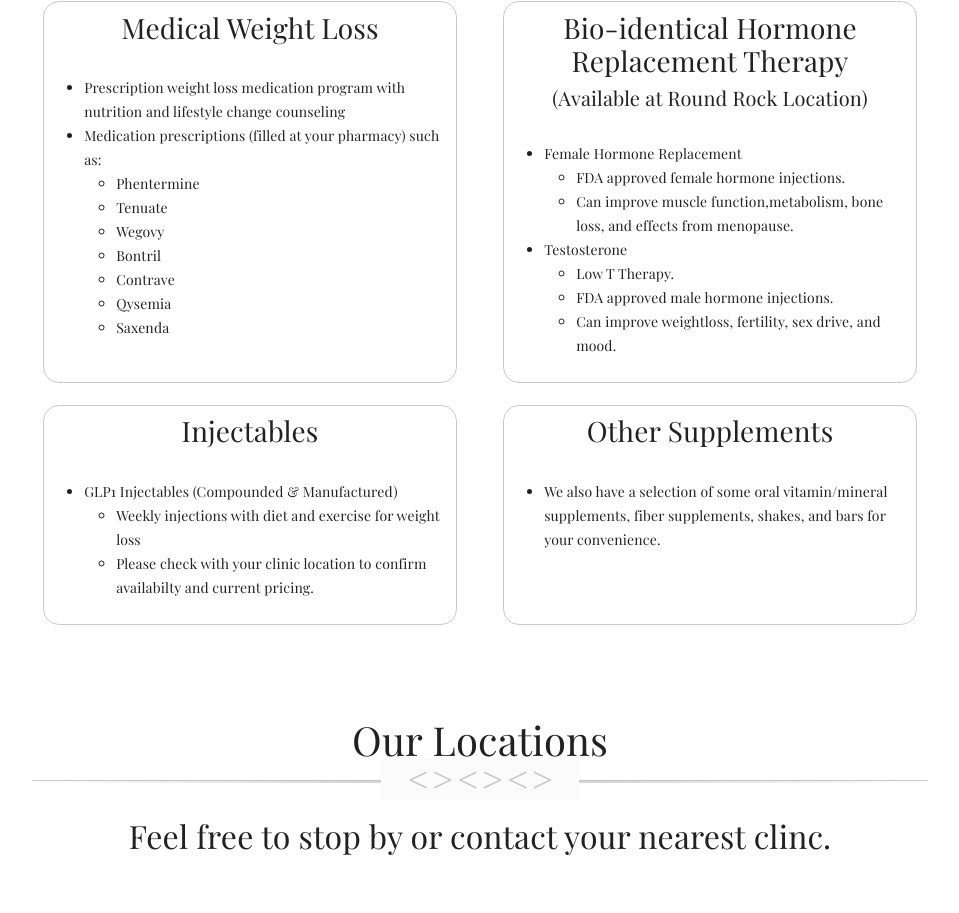
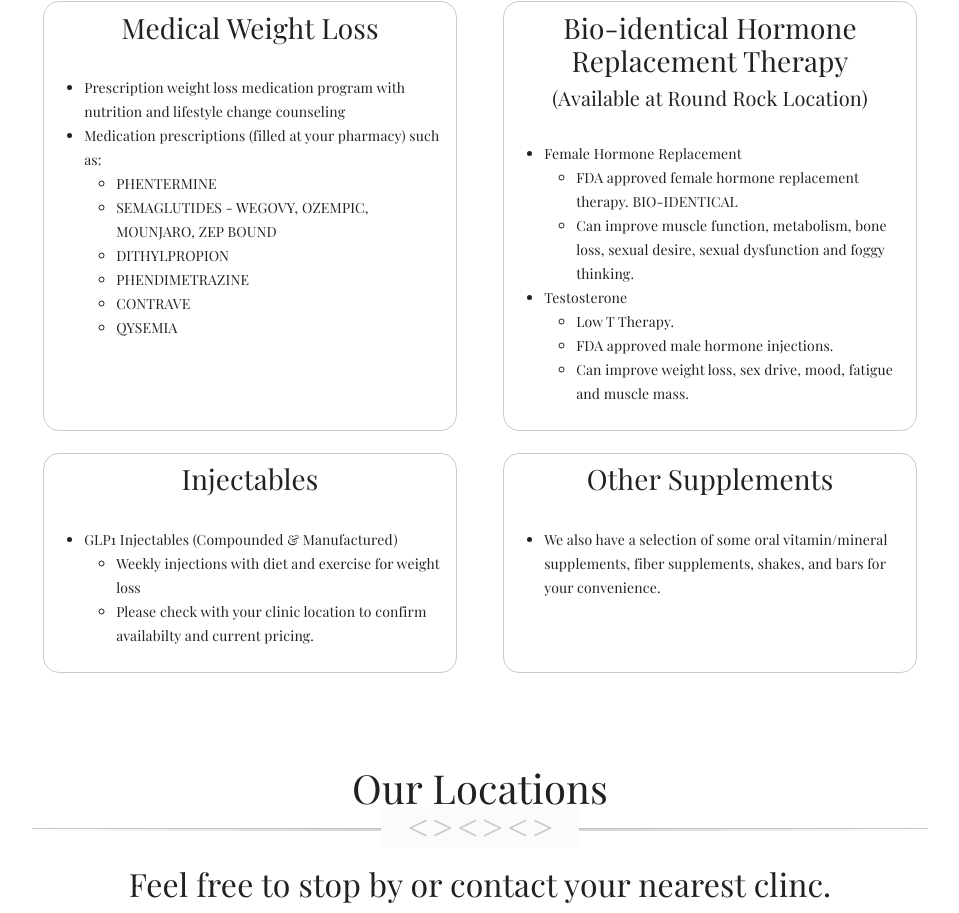
Before and after one commit to tafseer-khan/Austin_Weight_Loss_Clinic, a React (Create React App) app: page / in a window 1280 px wide. Shown: the part 2223-3136 px from the top of the page, without its empty margins (160-1119 px from the left). Built offline with nearby package versions, Linux system fonts and the light colour scheme; a web font is replaced by a local one.

Commit message:
update descriptions

```diff
--- a/src/pages/Services.js
+++ b/src/pages/Services.js
@@ -36,13 +36,12 @@
                   <li>
                     Medication prescriptions (filled at your pharmacy) such as:
                     <ul>
-                      <li>Phentermine</li>
-                      <li>Tenuate</li>
-                      <li>Wegovy</li>
-                      <li>Bontril</li>
-                      <li>Contrave</li>
-                      <li>Qysemia</li>
-                      <li>Saxenda</li>
+                      <li>PHENTERMINE</li>
+                      <li>SEMAGLUTIDES - WEGOVY, OZEMPIC, MOUNJARO, ZEP BOUND</li>
+                      <li>DITHYLPROPION</li>
+                      <li>PHENDIMETRAZINE</li>
+                      <li>CONTRAVE</li>
+                      <li>QYSEMIA</li>
                     </ul>
                     {/* (FDA approved weight loss medications) */}
                   </li>
@@ -67,10 +66,13 @@
                   <li>
                     Female Hormone Replacement
                     <ul>
-                      <li>FDA approved female hormone injections.</li>
                       <li>
-                        Can improve muscle function,metabolism, bone loss, and
-                        effects from menopause.
+                        FDA approved female hormone replacement therapy.
+                        BIO-IDENTICAL
+                      </li>
+                      <li>
+                        Can improve muscle function, metabolism, bone loss,
+                        sexual desire, sexual dysfunction and foggy thinking.
                       </li>
                     </ul>
                   </li>
@@ -80,7 +82,8 @@
                       <li>Low T Therapy.</li>
                       <li>FDA approved male hormone injections.</li>
                       <li>
-                        Can improve weightloss, fertility, sex drive, and mood.
+                        Can improve weight loss, sex drive, mood, fatigue and
+                        muscle mass.
                       </li>
                     </ul>
                   </li>
```
